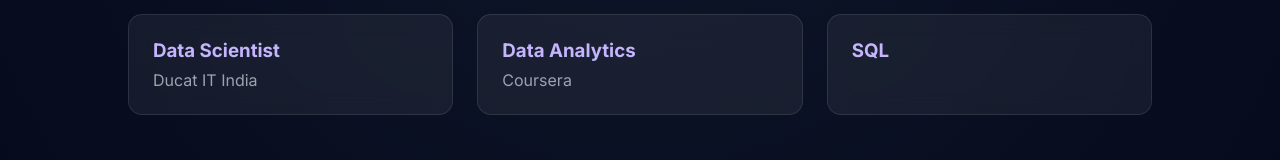
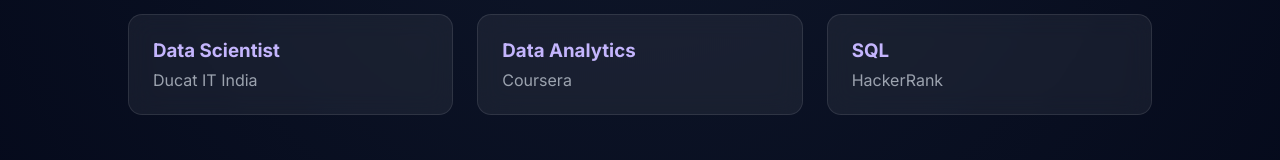
Before and after one commit to manas2206/manas-ai, a React (Vite) app: page /certifications in a window 1280 px wide. Shown: the part 214-374 px from the top of the page. Built offline with nearby package versions, Linux system fonts and the light colour scheme.

Commit message:
Fix typo in platform property for HackerRank

```diff
--- a/src/sections/Certifications.jsx
+++ b/src/sections/Certifications.jsx
@@ -12,7 +12,7 @@
   },
   {
     title: "SQL",
-    plateform: "HackerRank",
+    platform: "HackerRank",
   },
 ];
 
```
